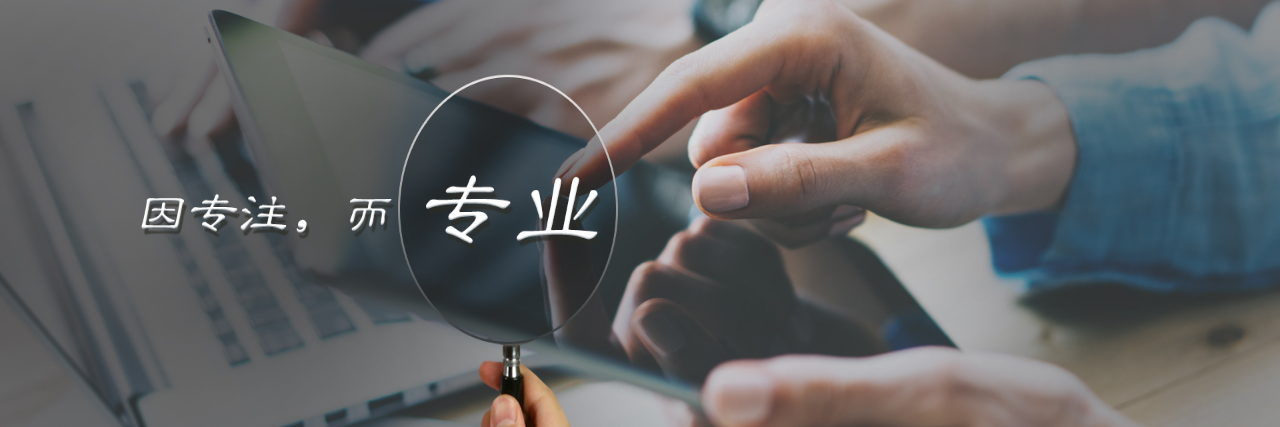
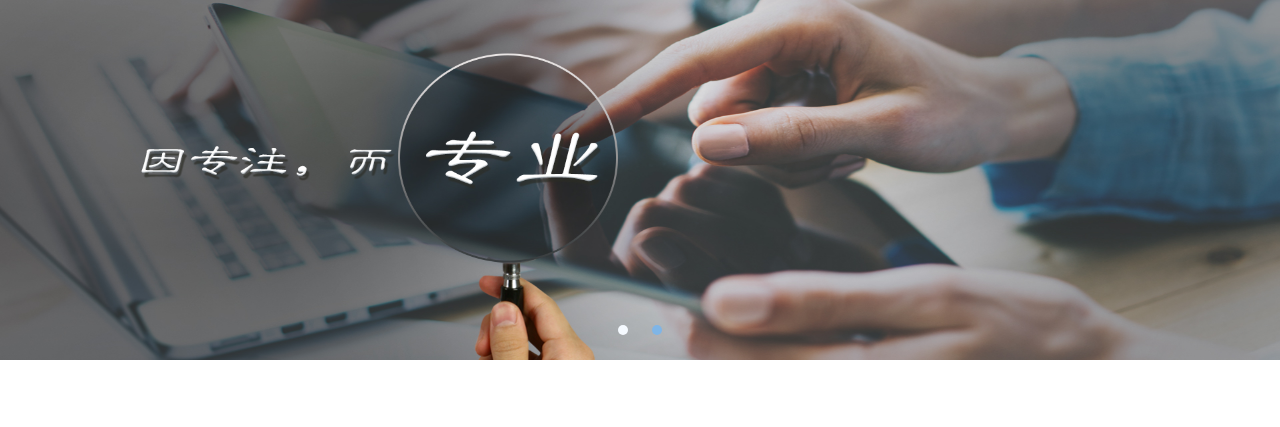
Before and after one commit to qingtan99/rz_union, a plain HTML site: page htmls/security.html in a window 1280 px wide. Shown: the part 120-547 px from the top of the page. Drawn offline with Linux system fonts and the light colour scheme.

Commit message:
优化细节

```diff
--- a/assets/css/base.css
+++ b/assets/css/base.css
@@ -124,6 +124,7 @@ img{
     width: 930px;
     right: -226px;
     line-height: 1;
+    background: rgba(0,0,0,.3);
     z-index: 12;
 }
 
--- a/assets/css/security/security.css
+++ b/assets/css/security/security.css
@@ -52,3 +52,11 @@
 .bg-ff {
     background-color: #fff;
 }
+
+.h-in-banner {
+    height: 380px;
+}
+
+.edslider .controls .paginator {
+    top: 345px;
+}
--- a/htmls/security.html
+++ b/htmls/security.html
@@ -408,7 +408,7 @@
         // 轮播
         $('.my-slideshow').edslider({
             width : '100%',
-            height: 490,
+            height: 380,
             progress: false,	//进度条
             interval  : 3000,	//间隔时间
             navigator: false	//箭头
```
Also changed, not shown: htmls/website_con.html (+1 -1 lines).
